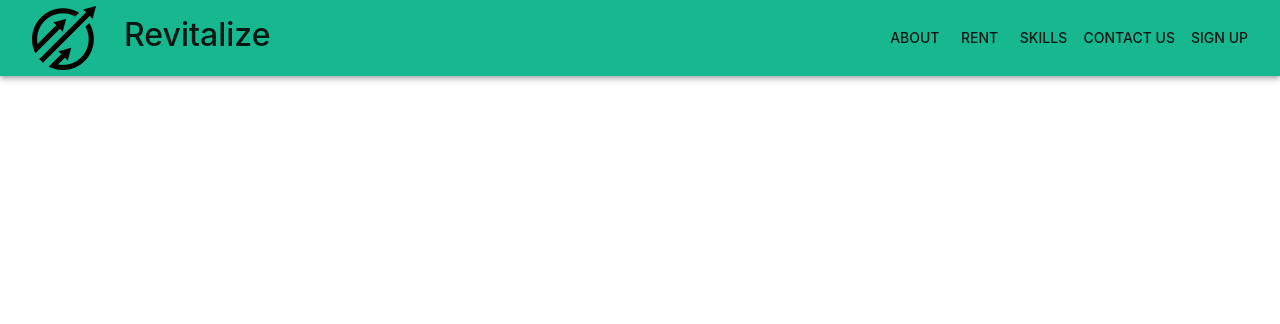
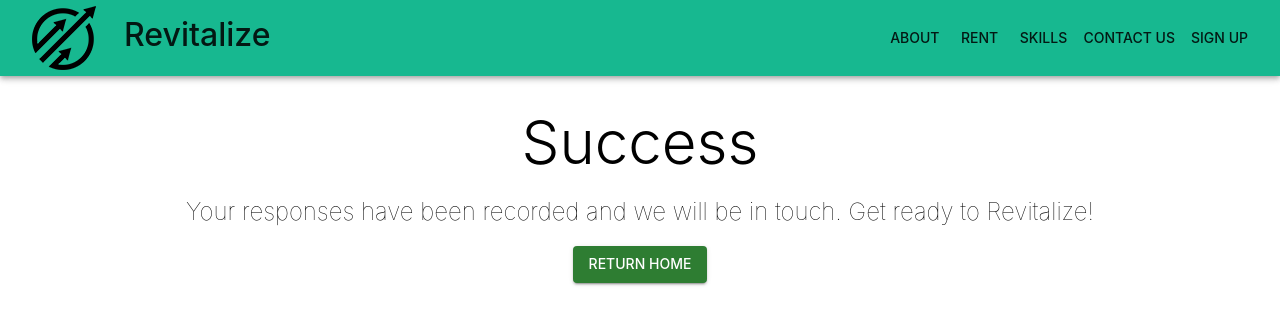
Before and after one commit to gbstorey/hackathon_garrett_components, a React (Create React App) app: page /success in a window 1280 px wide. Shown: the top 324 px of the page. Built offline with nearby package versions, Linux system fonts and the light colour scheme.

Commit message:
add success page for form validation, edit skills button, add success path

```diff
--- a/src/App.js
+++ b/src/App.js
@@ -9,6 +9,7 @@ import { BrowserRouter as Router, Routes, Route}
 import Rent from './pages/Rent';
 import HomePage from './components/UI/HomePage';
 import Contact from './pages/Contact';
+import Success from "./pages/Success";
 
 
 
@@ -23,6 +24,7 @@ function App() {
         <Route path='/signup' element={<SignUp />} />
         <Route path='/rent' element={<Rent />} />
         <Route path='/contact' element={<Contact />} />
+        <Route path='/success' element={<Success />} />
       </Routes>
     </Router>
   );
--- a/src/pages/Skills.js
+++ b/src/pages/Skills.js
@@ -6,6 +6,7 @@ import { Box } from "@mui/material";
 import {questions} from "../assets/Text/questions.js"
 import {FormControlLabel,RadioGroup,Radio} from "@mui/material"
 import { TextareaAutosize } from "@mui/material";
+import {Button} from "@mui/material";
 
 
 export default function Skills() {
@@ -51,6 +52,9 @@ export default function Skills() {
         </Typography>
         </ThemeProvider>
       </>})}
+      <Button href="/success" variant="contained" color="success">
+        Submit
+      </Button>
       </Box>
       </>
     )
--- /dev/null
+++ b/src/pages/Success.js
@@ -0,0 +1,26 @@
+import { ThemeProvider } from '@emotion/react';
+import { Box } from '@mui/material'
+import { Typography } from '@mui/material'
+import theme from '../components/UI/Theme';
+import {Button} from '@mui/material';
+import {Card} from '@mui/material';
+
+export default function Success() {
+    return (
+        <>
+            <ThemeProvider theme={theme}>
+                <Box sx={{textAlign:"center", margin: "30px auto"}}>
+                    <Typography variant="h2">
+                    Success
+                    </Typography>
+                    <Typography variant="h3"sx={{marginTop: "10px", margin: "20px 10rem"}} >
+                    Your responses have been recorded and we will be in touch. Get ready to Revitalize!
+                    </Typography>
+                    <Button href="/" variant="contained" color="success" sx={{margin: "0 auto"}}>
+                    Return Home
+                    </Button>
+                </Box>
+            </ThemeProvider>
+        </>
+    )
+}
```
